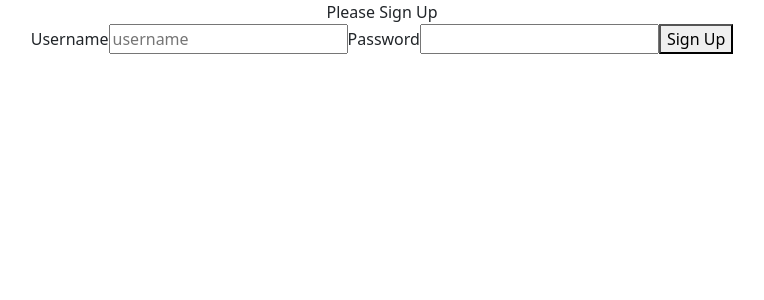
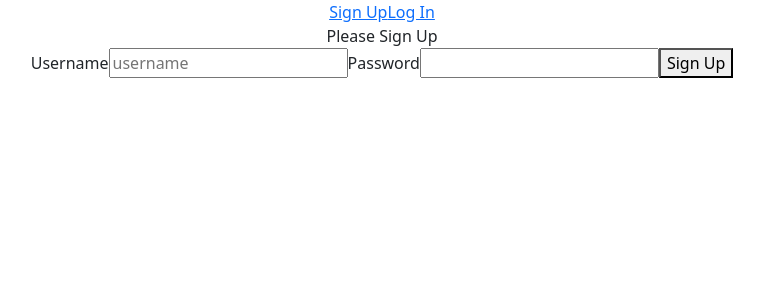
Before and after one commit to kpgh46/twttrClone, a React (Create React App) app in the folder frontend/: page /signup in a window 1280 px wide. Shown: the top 300 px of the page, without its empty margins (258-1022 px from the left). Built offline with nearby package versions, Linux system fonts and the light colour scheme.

Commit message:
udpated login and logout.  added local storage

```diff
--- a/frontend/src/components/Navbar.js
+++ b/frontend/src/components/Navbar.js
@@ -1,17 +1,30 @@
 import React from "react";
-import { Link } from "react-router-dom";
+
 import { useContext } from "react";
 import { authContext } from "../context/authContext";
+import { Link } from "react-router-dom";
 
 const Navbar = () => {
-	const { removeUser } = useContext(authContext);
+	const { removeUser, loggedInUser } = useContext(authContext);
 	const logout = () => {
 		localStorage.removeItem("user");
 		removeUser();
+		console.log(loggedInUser);
 	};
 	return (
 		<div>
-			<button onClick={logout}>LogOut</button>
+			{!loggedInUser && (
+				<div>
+					<Link to="/signup">Sign Up</Link>
+					<Link to="/login">Log In</Link>
+				</div>
+			)}
+			{loggedInUser && (
+				<div>
+					{loggedInUser.username}
+					<button onClick={logout}>LogOut</button>
+				</div>
+			)}
 		</div>
 	);
 };
--- a/frontend/src/context/authContext.js
+++ b/frontend/src/context/authContext.js
@@ -1,5 +1,5 @@
 import React from "react";
-import { createContext, useState } from "react";
+import { createContext, useState, useEffect } from "react";
 
 export const authContext = createContext();
 
@@ -14,6 +14,14 @@
 		setLoggedInUser(null);
 	};
 
+	useEffect(() => {
+		const user = JSON.parse(localStorage.getItem("user"));
+
+		if (user) {
+			setUser(user.newUser);
+		}
+	}, []);
+
 	console.log("From Context:", loggedInUser);
 
 	return (
--- a/frontend/src/pages/SignUp.js
+++ b/frontend/src/pages/SignUp.js
@@ -1,6 +1,7 @@
 import React from "react";
 import { useState, useContext } from "react";
 import { authContext } from "../context/authContext";
+import Navbar from "../components/Navbar";
 
 const SignUp = () => {
 	let [username, setUserName] = useState("");
@@ -29,13 +30,14 @@
 		}
 		if (response.ok) {
 			localStorage.setItem("user", JSON.stringify(json));
-			setUser(json);
+			setUser(json.newUser);
 			console.log("from SignUp", loggedInUser);
 		}
 	};
 
 	return (
 		<div>
+			<Navbar />
 			<div>Please Sign Up</div>
 			<form onSubmit={clickSubmit}>
 				<label>Username</label>
```
